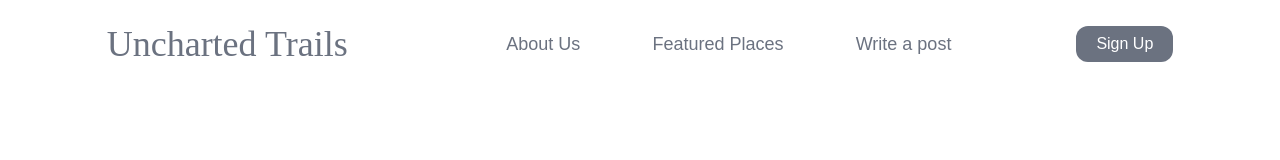
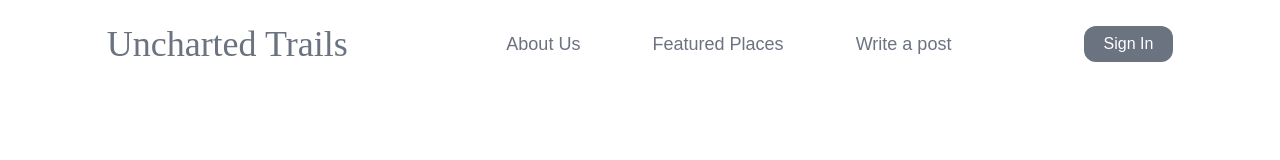
Before and after one commit to lahiruSanjeewa2971/Typescript_Uncharted-Trails, a React (Vite) app in the folder frontend/: page / in a window 1280 px wide. Shown: the top 160 px of the page. Built offline with nearby package versions, Linux system fonts and the light colour scheme; a web font is replaced by a local one.

Commit message:
Desktop and mobile nav

```diff
--- a/frontend/src/components/navBar/index.tsx
+++ b/frontend/src/components/navBar/index.tsx
@@ -1,53 +1,98 @@
-import { Bars3Icon } from "@heroicons/react/24/solid";
+import { Bars3Icon, XMarkIcon } from "@heroicons/react/24/solid";
+import { useState } from "react";
+import { motion } from "framer-motion";
 import NavLinks from "./NavLinks";
-import { useState } from "react";
 
 type Props = {
   isTopOfPage: boolean;
 };
 
 const Navbar = ({ isTopOfPage }: Props) => {
-  const [isMenuToggled, setIsMenuToggled] = useState<boolean>(false);
+  const [isMenuToggled, setIsMenuToggled] = useState(false);
   const token = localStorage.getItem("token");
   const navBarBackground = isTopOfPage ? "" : "bg-black drop-shadow";
+
+  // const navItems = ["About Us", "Featured Places", "Write a post"];
+  const navItems = [
+    {
+      name: "About Us",
+      link: "#aboutUs",
+    },
+    {
+      name: "Featured Places",
+      link: "#featuredPlaces",
+    },
+    {
+      name: "Write a post",
+      link: "#writePost",
+    },
+  ];
+
+  const AuthButton = ({ mobile = false }: { mobile?: boolean }) => (
+    <button
+      className={`${
+        mobile ? "bg-white text-gray-500" : "bg-gray-500 text-white"
+      } px-5 py-1.5 border-none rounded-xl`}
+    >
+      {token ? "Logout" : "Sign In"}
+    </button>
+  );
 
   return (
     <nav>
       <div
-        className={`${navBarBackground} flex items-center justify-between fixed top-0 z-30 w-full py-6`}
+        className={`${navBarBackground} fixed top-0 z-30 w-full py-6 flex items-center justify-between`}
       >
-        <div className="flex items-center justify-between w-5/6 mx-auto">
-          <div className="w-full flex items-center justify-between">
-            {/* logo */}
-            <h1 className="md:text-4xl sm:text-3xl text-2xl font-logo md:w-2/6">
+        <div className="w-5/6 mx-auto flex items-center justify-between">
+          {/* Logo */}
+          <h1 className="font-logo text-2xl sm:text-3xl md:text-4xl">
             Uncharted Trails
           </h1>
+
+          {/* Desktop Navigation */}
+          <div className="hidden md:flex w-4/6 items-center justify-between gap-2">
+            <div className="flex w-3/4 items-center justify-evenly gap-7">
+              {navItems.map((item) => (
+                <NavLinks key={item.name} linkName={item.name} />
+              ))}
+            </div>
+            <AuthButton />
+          </div>
+
+          {/* Hamburger for Mobile */}
           <button
-              className="absolute top-4 right-4 flex md:hidden rounded-full bg-gray-500 p-2"
-              onClick={() => setIsMenuToggled(!isMenuToggled)}
+            className="md:hidden flex rounded-full bg-gray-500 p-2"
+            onClick={() => setIsMenuToggled(true)}
           >
             <Bars3Icon className="w-6 h-6 text-white" />
           </button>
-
-            {/* web nav */}
-            <div className="w-4/6 hidden md:flex items-center justify-between gap-2">
-              <div className="flex w-3/4 items-center justify-evenly gap-7">
-                {/* nav links */}
-                <NavLinks linkName="About Us" />
-                <NavLinks linkName="Featured Places" />
-                <NavLinks linkName="Write a post" />
         </div>
 
-              {/* sign in button */}
-              <button className="bg-gray-500 text-white px-5 py-1.5 border-none rounded-xl">
-                {token ? "Sign in" : "Sign Up"}
+        {/* Mobile Sidebar Menu */}
+        {isMenuToggled && (
+          <motion.div
+            initial={{ x: "100%" }}
+            animate={{ x: 0 }}
+            exit={{ x: "100%" }}
+            transition={{ duration: 0.3 }}
+            className="md:hidden fixed top-0 right-0 h-full w-3/4 bg-gray-500 text-white shadow-lg z-50 p-6"
+          >
+            <div className="flex flex-col items-center justify-center gap-10 h-full">
+              <button
+                className="absolute top-5 right-5"
+                onClick={() => setIsMenuToggled(false)}
+              >
+                <XMarkIcon className="h-6 w-6 text-white" />
               </button>
+
+              {navItems.map((item) => (
+                <NavLinks key={item.name} linkName={item.name} />
+              ))}
+
+              <AuthButton mobile />
             </div>
-
-            {/* mobile nav */}
-            <div className=""></div>
-          </div>
-        </div>
+          </motion.div>
+        )}
       </div>
     </nav>
   );
```
Lines whose indentation alone changed are shown as unchanged.
